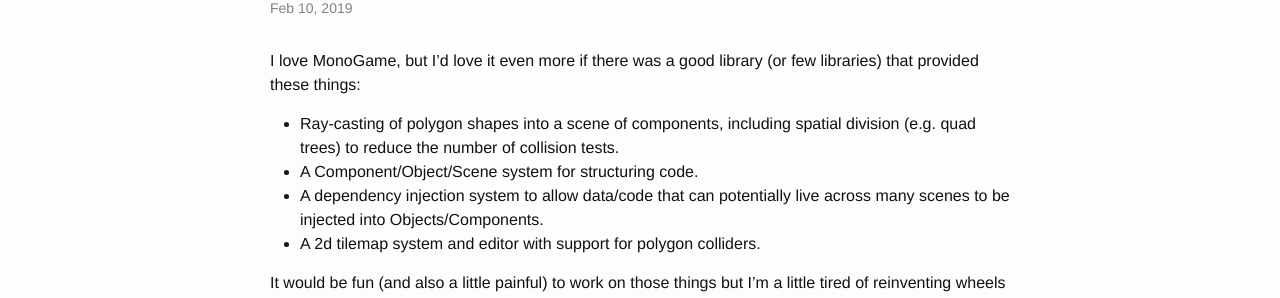
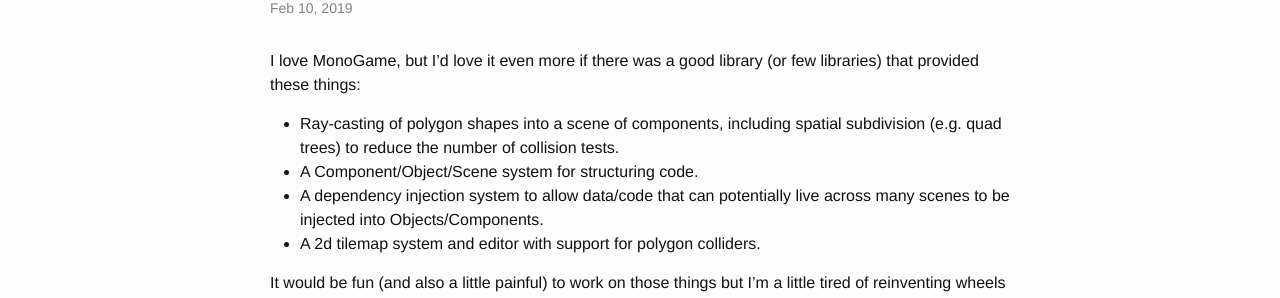
Before and after one commit to insidewhy/ohjames.github.io, a Jekyll site: the page built from _posts/2019-02-10-monogame-and-unity.md, in a window 1280 px wide. Shown: the part 151-449 px from the top of the page. Built offline with Jekyll 4.4.1, drawn with Linux system fonts in a browser that asks for light colours.

Commit message:
spatial division -> spatial subdivision

```diff
--- a/_posts/2019-02-10-monogame-and-unity.md
+++ b/_posts/2019-02-10-monogame-and-unity.md
@@ -6,7 +6,7 @@ categories: MonoGame Unity SuperFightingTeam
 ---
 
 I love MonoGame, but I'd love it even more if there was a good library (or few libraries) that provided these things:
-- Ray-casting of polygon shapes into a scene of components, including spatial division (e.g. quad trees) to reduce the number of collision tests.
+- Ray-casting of polygon shapes into a scene of components, including spatial subdivision (e.g. quad trees) to reduce the number of collision tests.
 - A Component/Object/Scene system for structuring code.
 - A dependency injection system to allow data/code that can potentially live across many scenes to be injected into Objects/Components.
 - A 2d tilemap system and editor with support for polygon colliders.
```
